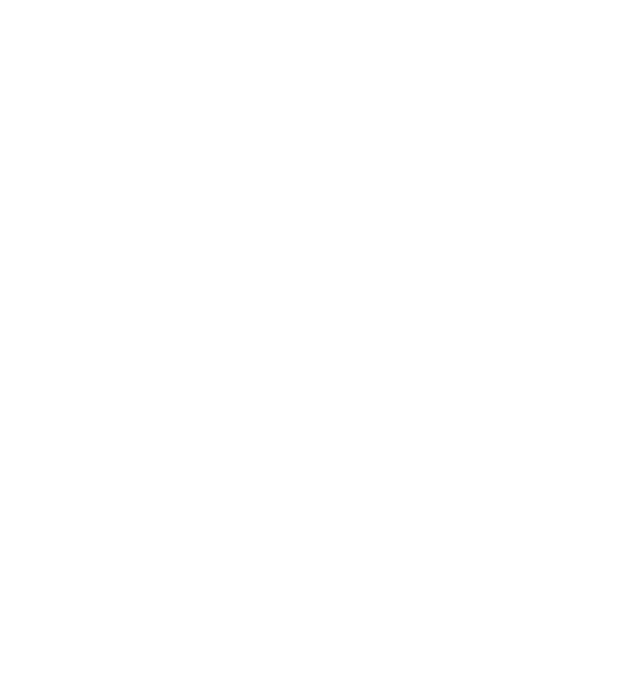
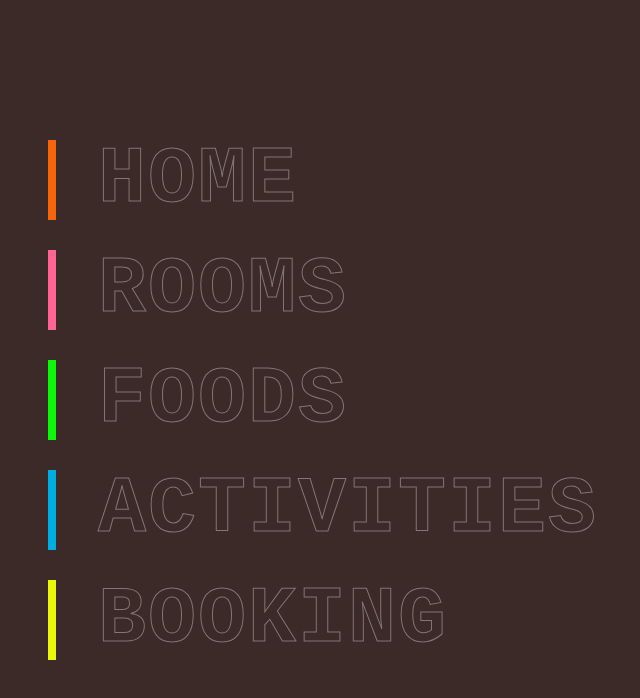
Before and after one commit to Lautarodelafuente/Menu_Neon_Hotel, a plain HTML site: page index.html in a window 1280 px wide. Shown: the whole page, without its empty margins (292-932 px from the left). Drawn offline with Linux system fonts and the light colour scheme.

Commit message:
Menu terminado

```diff
--- a/index.html
+++ b/index.html
@@ -9,6 +9,14 @@
     <link rel="stylesheet" href="style.css">
 </head>
 <body>
-
+    <div class="container">
+        <ul>
+            <li style="--clr:#f7650a"><a href="#" data-text="&nbsp;Home&nbsp;">&nbsp;Home&nbsp;</a></li>
+            <li style="--clr:#ff6493"><a href="#" data-text="&nbsp;Rooms&nbsp;">&nbsp;Rooms&nbsp;</a></li>
+            <li style="--clr:#0ef70a"><a href="#" data-text="&nbsp;Foods&nbsp;">&nbsp;Foods&nbsp;</a></li>
+            <li style="--clr:#00ade1"><a href="#" data-text="&nbsp;Activities&nbsp;">&nbsp;Activities&nbsp;</a></li>
+            <li style="--clr:#ebf70a"><a href="#" data-text="&nbsp;Booking&nbsp;">&nbsp;Booking&nbsp;</a></li>
+        </ul>
+    </div>
 </body>
 </html>
--- a/style.css
+++ b/style.css
@@ -1,4 +1,54 @@
 * {
     padding: 0;
     margin: 0;
+    box-sizing: border-box;
+    font-family: 'Courier New', Courier, monospace;
 }
+
+.container{
+    display: flex;
+    justify-content: center;
+    align-items: center;
+    min-height: 100vh;
+    background-color: #3b2a27;
+}
+
+ul{
+    position: relative;
+    display: flex;
+    flex-direction: column;
+    gap: 30px;
+}
+
+ul li{
+    position: relative;
+    list-style: none;
+}
+
+ul li a {
+    position: relative;
+    font-size: 5em;
+    font-weight: bold;
+    text-decoration: none;
+    line-height: 1em;
+    letter-spacing: 2px;
+    text-transform: uppercase;
+    color: transparent;
+    -webkit-text-stroke: 1px rgba(199, 195, 195, 0.5);
+}
+
+ ul li a::before{
+    content: attr(data-text);
+    position: absolute;
+    color: transparent;
+    width: 0;
+    overflow: hidden;
+    transition: 1s;
+    border-right: 8px solid var(--clr);
+    -webkit-text-stroke: 1px var(--clr);
+}
+
+ul li a:hover::before {
+    width: 100%;
+    filter: drop-shadow(0 0 25px var(--clr));
+}
```
